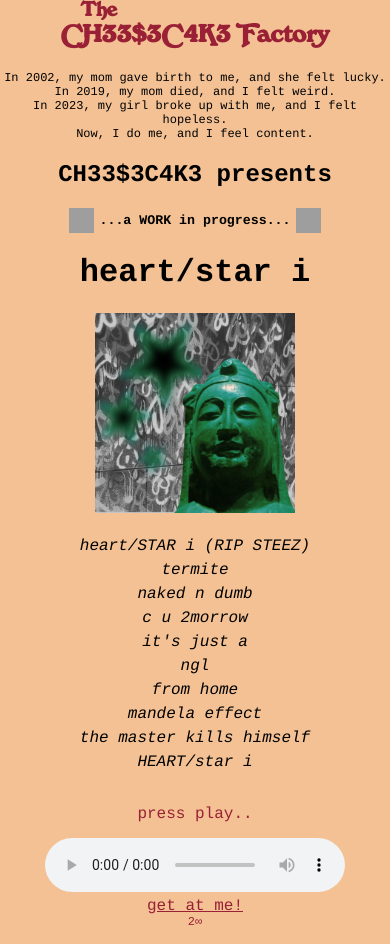
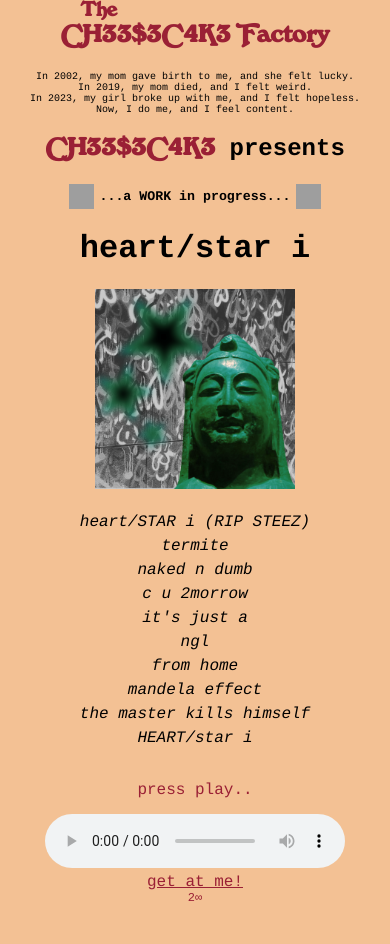
Before and after one commit to cheesecake-factory/cheesecake-factory, a plain HTML site: page index.html in a window 390 px wide. After the commit the page ends 920 px from the top, so only its background shows below. Drawn offline with Linux system fonts and the light colour scheme; grey boxes are pictures that could not be loaded.

Commit message:
FIXED FONTS

```diff
--- a/index.html
+++ b/index.html
@@ -9,7 +9,7 @@
     <div class="cheese">
         <h1>
             <div class="the">The</div>
-            CH33$3C4K3<div class="spacing"></div>Factory
+             CH33$3C4K3<div class="spacing"></div>Factory
         </h1>
     </div>
 
@@ -18,8 +18,11 @@
         <p>In 2019, my mom died, and I felt weird.</p>
         <p>In 2023, my girl broke up with me, and I felt hopeless.</p>
         <p>Now, I do me, and I feel content.</p>
-        <h2>CH33$3C4K3 presents</h2>
-        <div class="work-in-progress">
+        <h2>
+            <span id ="small-cake">CH33$3C4K3</span>
+            <span>presents</span>
+          </h2>
+                  <div class="work-in-progress">
             <img src="https://gifcity.carrd.co/assets/images/gallery88/436ef9b7.gif?v=371108e7
             " alt="Left Image" class="side-image">
             <h5>...a WORK in progress...</h5>
--- a/styles.css
+++ b/styles.css
@@ -162,6 +162,10 @@ body {
     min-height: calc(100% - 60px); /* Adjust '60px' to the height of your footer */
     /* Rest of your styles */
 }
+#small-cake {
+    font-family: 'cheese', sans-serif;
+    color: rgb(154, 32, 53);
+}
 
 
 
@@ -180,7 +184,7 @@ body {
     }
 
     p {
-        font-size: 12px;
+        font-size: 10px;
         margin: 2px;
     }
     #cover {
```
